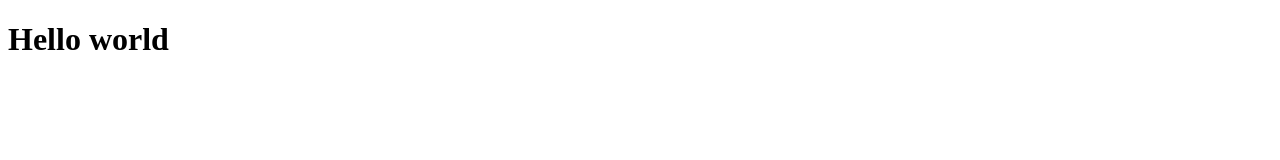
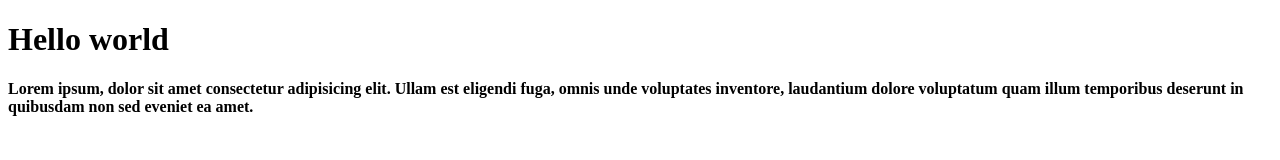
Before and after one commit to Sonu7042/checkingPurpose, a plain HTML site: page index.html in a window 1280 px wide. Drawn offline with Linux system fonts and the light colour scheme.

Commit message:
this is new code

```diff
--- a/index.html
+++ b/index.html
@@ -8,6 +8,7 @@
 <body>
 
     <h1>Hello world</h1>
+    <h4>Lorem ipsum, dolor sit amet consectetur adipisicing elit. Ullam est eligendi fuga, omnis unde voluptates inventore, laudantium dolore voluptatum quam illum temporibus deserunt in quibusdam non sed eveniet ea amet.</h4>
 
 </body>
 </html>
```
